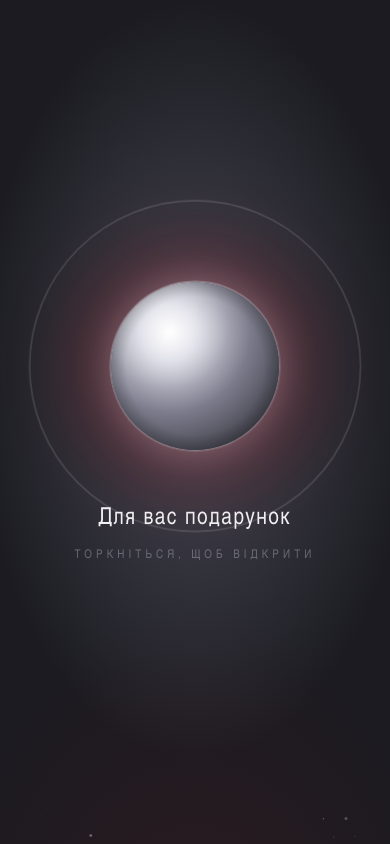
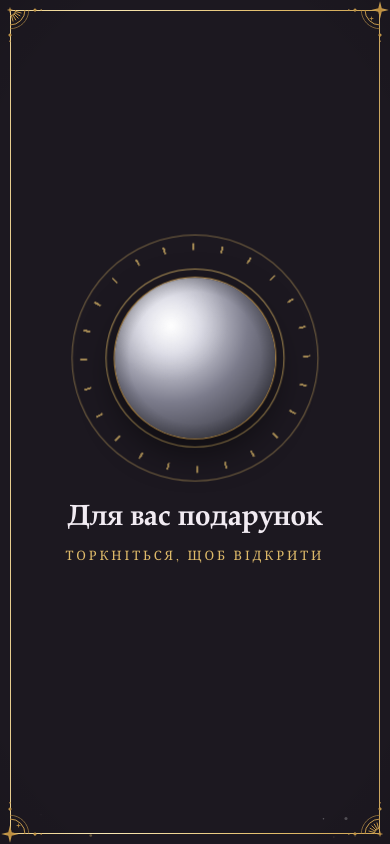
Before and after one commit to ATLANT-Z/damayuta-gift, a plain HTML site: page index.html in a window 390 px wide. Drawn offline with nearby package versions, Linux system fonts and the light colour scheme; animation ran at ten frames a second; a web font is replaced by a local one.

Commit message:
Art deco restyle: gold frame, deco seal, no background glow
Co-Authored-By: Claude Opus 5.5 <noreply@anthropic.com>

```diff
--- a/index.html
+++ b/index.html
@@ -5,7 +5,7 @@
 <meta name="viewport" content="width=device-width, initial-scale=1, viewport-fit=cover">
 <title>Подарунковий сертифікат · Damayuta</title>
 <meta name="description" content="Подарунковий сертифікат на консультацію джйотіш-астролога Damayuta">
-<meta name="theme-color" content="#060608">
+<meta name="theme-color" content="#1c1820">
 
 <meta property="og:type" content="website">
 <meta property="og:title" content="Вам подарунок 🎁">
@@ -19,12 +19,15 @@
 <link rel="preload" as="image" href="back.webp">
 <link rel="preconnect" href="https://fonts.googleapis.com">
 <link rel="preconnect" href="https://fonts.gstatic.com" crossorigin>
-<link href="https://fonts.googleapis.com/css2?family=Oswald:wght@300;500;700&family=Caveat:wght@600&display=swap" rel="stylesheet">
+<link href="https://fonts.googleapis.com/css2?family=Oswald:wght@300;500;700&family=Caveat:wght@600&family=Cormorant+Garamond:wght@500;600&family=Forum&display=swap" rel="stylesheet">
 
 <style>
   :root {
-    --background-deep: #1b1b21;
-    --background-glow: #4a4955;
+    --background-deep: #1c1820;
+    --gold: #b98b3e;
+    --gold-light: #e2bd6b;
+    --gold-highlight: #f9e8b4;
+    --border-inset: clamp(10px, 2vw, 22px);
     --silver-light: #f2f2f6;
     --silver-mid: #a9a9b4;
     --accent-red: #e0101e;
@@ -52,57 +55,49 @@
   .stage-background {
     position: fixed; inset: 0;
     background:
-      radial-gradient(ellipse 75% 60% at 50% 45%, var(--background-glow) 0%, transparent 75%),
-      radial-gradient(ellipse 120% 80% at 50% 120%, #2c1a1e 0%, transparent 60%),
+      radial-gradient(ellipse 120% 95% at 50% 50%, rgba(0,0,0,0) 55%, rgba(0,0,0,.32) 100%),
       var(--background-deep);
   }
 
-  .background-mandala {
-    position: fixed; left: 50%; top: 50%;
-    width: 120vmax; height: 120vmax;
-    margin: -60vmax 0 0 -60vmax;
-    border-radius: 50%;
-    background: var(--seal-image, none) center / cover no-repeat;
-    -webkit-mask-image: radial-gradient(circle, #000 0%, rgba(0,0,0,.5) 35%, transparent 62%);
-            mask-image: radial-gradient(circle, #000 0%, rgba(0,0,0,.5) 35%, transparent 62%);
-    opacity: .05;
-    transition: opacity 2.4s ease;
+  /* ---------- Тонкая золотая рамка ар-деко по краю окна ---------- */
+  .gold-border {
+    position: fixed; inset: var(--border-inset);
+    z-index: 12;
     pointer-events: none;
   }
-  body.is-revealed .background-mandala { opacity: .085; }
+  .gold-border__edge { position: absolute; overflow: hidden; }
+  .gold-border__edge--top, .gold-border__edge--bottom { left: 0; width: 100%; height: 1px; }
+  .gold-border__edge--top { top: 0; }
+  .gold-border__edge--bottom { bottom: 0; }
+  .gold-border__edge--top::before, .gold-border__edge--bottom::before {
+    content: ""; position: absolute; inset: 0 auto 0 0; width: 220%;
+    background-image: linear-gradient(90deg,
+      var(--gold) 0%, var(--gold-light) 30%, var(--gold-highlight) 50%, var(--gold-light) 70%, var(--gold) 100%);
+    animation: gold-border-sheen 9s cubic-bezier(.76, 0, .24, 1) infinite alternate;
+    will-change: transform;
+  }
+  .gold-border__edge--left, .gold-border__edge--right { top: 0; width: 1px; height: 100%; background: var(--gold); }
+  .gold-border__edge--left { left: 0; }
+  .gold-border__edge--right { right: 0; }
+  .gold-border__edge--left::before, .gold-border__edge--right::before {
+    content: ""; position: absolute; inset: 0; background: var(--gold-highlight);
+    animation: gold-border-fade 9s cubic-bezier(.76, 0, .24, 1) infinite alternate;
+    will-change: opacity;
+  }
+  .gold-border__edge--right::before { animation-direction: alternate-reverse; }
+  @keyframes gold-border-sheen { from { transform: none; } to { transform: translateX(-54.55%); } }
+  @keyframes gold-border-fade { from { opacity: 0; } to { opacity: 1; } }
 
-  .light-rays {
-    position: fixed; left: 50%; top: 50%;
-    width: 130vmax; height: 130vmax;
-    margin: -65vmax 0 0 -65vmax;
-    background: repeating-conic-gradient(from 0deg,
-      rgba(255,255,255,0.06) 0deg 3deg,
-      transparent 3deg 12deg);
-    -webkit-mask-image: radial-gradient(circle, #000 0%, transparent 70%);
-            mask-image: radial-gradient(circle, #000 0%, transparent 70%);
-    opacity: 0;
-    will-change: transform;
-    animation: slow-spin 120s linear infinite;
-    transition: opacity 1.6s ease;
-    pointer-events: none;
-  }
-  body.is-revealed .light-rays { opacity: 1; }
-
-  .reveal-glow {
-    position: fixed; left: 50%; top: 50%;
-    width: 120vmin; height: 120vmin;
-    margin: -60vmin 0 0 -60vmin;
-    border-radius: 50%;
-    background: radial-gradient(circle,
-      rgba(255,255,255,.16) 0%, rgba(210,210,230,.08) 30%, rgba(224,16,30,.05) 48%, transparent 68%);
-    opacity: 0; transform: scale(.3);
-    pointer-events: none;
-  }
-  body.is-revealed .reveal-glow {
-    animation: reveal-glow-bloom 1.8s cubic-bezier(.2,.8,.2,1) forwards, reveal-glow-breathe 5s ease-in-out 1.8s infinite;
-  }
-  @keyframes reveal-glow-bloom { 0% { opacity: 0; transform: scale(.3); } 25% { opacity: 1; transform: scale(1.25); } 100% { opacity: .8; transform: scale(1); } }
-  @keyframes reveal-glow-breathe { 0%, 100% { opacity: .8; transform: scale(1); } 50% { opacity: 1; transform: scale(1.06); } }
+  .gold-corner { position: absolute; width: 64px; height: 64px; overflow: visible; }
+  .gold-corner path, .gold-corner circle { vector-effect: non-scaling-stroke; }
+  .gold-corner__line { fill: none; stroke: url(#gold-gradient); stroke-width: 1; }
+  .gold-corner__line--thin { opacity: .6; }
+  .gold-corner__solid { fill: url(#gold-gradient); stroke: none; }
+  .gold-corner--top-left { top: 0; left: 0; }
+  .gold-corner--top-right { top: 0; right: 0; transform: scaleX(-1); }
+  .gold-corner--bottom-right { right: 0; bottom: 0; transform: scale(-1, -1); }
+  .gold-corner--bottom-left { bottom: 0; left: 0; transform: scaleY(-1); }
+  @media (max-width: 600px) { .gold-corner { width: 40px; height: 40px; } }
 
   @keyframes slow-spin { to { transform: rotate(360deg); } }
 
@@ -118,7 +113,7 @@
 
   .card-slot {
     position: relative;
-    width: min(94vw, calc((100vh - 110px) * 1.4196), 1000px);
+    width: min(calc(100vw - 64px), calc((100vh - 120px) * 1.4196), 1000px);
     aspect-ratio: var(--card-ratio);
     touch-action: none;
     cursor: grab;
@@ -126,10 +121,10 @@
   }
   .card-slot.is-grabbing { cursor: grabbing; }
   @supports (height: 100svh) {
-    .card-slot { width: min(94vw, calc((100svh - 110px) * 1.4196), 1000px); }
+    .card-slot { width: min(calc(100vw - 64px), calc((100svh - 120px) * 1.4196), 1000px); }
   }
   @media (max-height: 520px) {
-    .card-slot { width: min(94vw, calc((100vh - 64px) * 1.4196), 1000px); margin-top: 0; }
+    .card-slot { width: min(calc(100vw - 64px), calc((100vh - 84px) * 1.4196), 1000px); margin-top: 0; }
   }
 
   .card-shadow {
@@ -189,7 +184,7 @@
     isolation: isolate;
     background: #050506 center / 100% 100% no-repeat;
     visibility: hidden;
-    box-shadow: 0 0 0 1px rgba(255,255,255,0.12), 0 0 9vmin rgba(255,255,255,0.05);
+    box-shadow: 0 0 0 1px rgba(255,255,255,0.12);
   }
   .card-solid.is-active { visibility: visible; }
 
@@ -253,23 +248,31 @@
   /* ---------- Подсказка ---------- */
   .tap-hint {
     position: fixed; left: 0; right: 0;
-    bottom: max(20px, calc(env(safe-area-inset-bottom) + 10px));
+    bottom: calc(var(--border-inset) + max(16px, env(safe-area-inset-bottom)));
     text-align: center;
-    font-size: 12px; font-weight: 300; letter-spacing: .34em; text-transform: uppercase;
-    color: var(--silver-mid);
+    font-family: "Forum", "Cormorant Garamond", Georgia, serif;
+    font-size: 13px; letter-spacing: .22em; text-transform: uppercase;
+    color: var(--gold-light);
     opacity: 0; transform: translateY(8px);
     transition: opacity 1s ease, transform 1s ease;
     pointer-events: none;
   }
-  body.is-ready .tap-hint { opacity: 1; transform: none; }
-  .tap-hint span { display: inline-block; animation: soft-pulse 2.4s ease-in-out infinite; }
-  @keyframes soft-pulse { 0%,100% { opacity: .45; } 50% { opacity: 1; } }
+  body.is-ready .tap-hint { opacity: .85; transform: none; }
+  .tap-hint span { display: inline-block; animation: soft-pulse 3.2s ease-in-out infinite; }
+  .tap-hint span::before, .tap-hint span::after {
+    content: ""; display: inline-block;
+    width: 5px; height: 5px; margin: 0 14px;
+    background: var(--gold-light);
+    transform: rotate(45deg);
+    vertical-align: .2em;
+  }
+  @keyframes soft-pulse { 0%,100% { opacity: .6; } 50% { opacity: 1; } }
 
-  /* ---------- Экран-«печать» (гача-открытие) ---------- */
+  /* ---------- Экран-«печать» ---------- */
   .gift-gate {
     position: fixed; inset: 0;
     display: flex; flex-direction: column; align-items: center; justify-content: center;
-    gap: 46px;
+    gap: 64px;
     z-index: 10;
     cursor: pointer;
     outline: none;
@@ -279,24 +282,30 @@
 
   .gift-seal-wrap {
     position: relative;
-    width: 168px; height: 168px;
-    animation: gift-seal-breathe 2.6s ease-in-out infinite;
+    width: 156px; height: 156px;
+    animation: gift-seal-breathe 3.2s ease-in-out infinite;
   }
-  .gift-seal-halo {
-    position: absolute; inset: -55%;
+  /* веер лучей ар-деко вокруг печати и две тонкие окружности */
+  .gift-seal-rays {
+    position: absolute; inset: -34px;
     border-radius: 50%;
-    background: radial-gradient(circle, rgba(255,255,255,.22) 0%, rgba(224,16,30,.12) 35%, transparent 65%);
-    animation: soft-pulse 2.6s ease-in-out infinite;
+    background: repeating-conic-gradient(from -1.5deg, var(--gold-light) 0deg 1deg, transparent 1deg 15deg);
+    -webkit-mask-image: radial-gradient(circle, transparent 0 66%, #000 66.5% 92%, transparent 92.5%);
+            mask-image: radial-gradient(circle, transparent 0 66%, #000 66.5% 92%, transparent 92.5%);
+    opacity: .7;
   }
+  .gift-seal-ring {
+    position: absolute; border-radius: 50%;
+    border: 1px solid var(--gold-light);
+  }
+  .gift-seal-ring--inner { inset: -9px; opacity: .75; }
+  .gift-seal-ring--outer { inset: -42px; opacity: .45; }
   .gift-seal {
     position: absolute; inset: 0;
     border-radius: 50%;
     overflow: hidden;
     background: radial-gradient(circle at 35% 30%, #fff 0%, #d9d9e4 18%, #7c7c8c 50%, #1d1d24 100%);
-    box-shadow:
-      0 0 0 1px rgba(255,255,255,.35),
-      0 0 40px rgba(255,255,255,.3),
-      0 0 110px rgba(224,16,30,.3);
+    box-shadow: 0 0 0 1px var(--gold), 0 14px 34px rgba(0,0,0,.5);
   }
   .gift-seal-art {
     position: absolute; inset: 0;
@@ -308,31 +317,30 @@
   .gift-seal.has-art .gift-seal-art { opacity: 1; }
   .gift-seal::after {
     content: ""; position: absolute; inset: 0; border-radius: 50%;
-    background: radial-gradient(circle at 34% 28%, rgba(255,255,255,.45) 0%, transparent 38%),
-                radial-gradient(circle, transparent 58%, rgba(0,0,0,.65) 100%);
+    background: radial-gradient(circle at 34% 28%, rgba(255,255,255,.35) 0%, transparent 38%),
+                radial-gradient(circle, transparent 58%, rgba(0,0,0,.6) 100%);
   }
-  .gift-seal-ring {
-    position: absolute; inset: -16px; border-radius: 50%;
-    border: 1px solid rgba(255,255,255,.35);
-    animation: gift-seal-ring 2.6s ease-out infinite;
-  }
-  .gift-seal-ring + .gift-seal-ring { animation-delay: 1.3s; }
-  @keyframes gift-seal-breathe { 0%,100% { transform: scale(1); } 50% { transform: scale(1.06); } }
-  @keyframes gift-seal-ring { from { transform: scale(.85); opacity: 1; } to { transform: scale(2.2); opacity: 0; } }
+  @keyframes gift-seal-breathe { 0%,100% { transform: scale(1); } 50% { transform: scale(1.03); } }
 
   .gift-gate.is-charging .gift-seal-wrap { animation: gift-seal-charge .78s cubic-bezier(.55, 0, .9, .35) forwards; }
-  .gift-gate.is-charging .gift-seal-ring { animation-duration: .5s; }
   @keyframes gift-seal-charge {
     0%   { transform: scale(1); filter: brightness(1); }
-    70%  { transform: scale(.7); filter: brightness(1.8); }
-    100% { transform: scale(2.6); filter: brightness(7); opacity: 0; }
+    70%  { transform: scale(.75); filter: brightness(1.6); }
+    100% { transform: scale(2.4); filter: brightness(5); opacity: 0; }
   }
 
-  .gift-gate-caption { text-align: center; padding: 0 20px; transition: opacity .25s ease; }
-  .gift-gate-title { font-size: clamp(22px, 6vw, 28px); font-weight: 500; letter-spacing: .06em; }
+  .gift-gate-caption { text-align: center; padding: 0 28px; transition: opacity .25s ease; }
+  .gift-gate-title {
+    font-family: "Cormorant Garamond", Garamond, Georgia, serif;
+    font-size: clamp(28px, 7.5vw, 40px); font-weight: 600; line-height: 1.1; letter-spacing: .01em;
+    color: #f1ebf2;
+  }
   .gift-gate-subtitle {
-    margin-top: 10px; font-size: 12px; font-weight: 300; letter-spacing: .34em; text-transform: uppercase;
-    color: var(--silver-mid); animation: soft-pulse 2.4s ease-in-out infinite;
+    margin-top: 14px;
+    font-family: "Forum", "Cormorant Garamond", Georgia, serif;
+    font-size: 13px; letter-spacing: .22em; text-transform: uppercase;
+    color: var(--gold-light);
+    animation: soft-pulse 3.2s ease-in-out infinite;
   }
   .gift-gate.is-charging .gift-gate-caption { opacity: 0; }
 
@@ -340,39 +348,54 @@
     position: fixed; left: 50%; top: 50%;
     width: 40vmin; height: 40vmin; margin: -20vmin 0 0 -20vmin;
     border-radius: 50%;
-    border: 2px solid rgba(255,255,255,.95);
-    box-shadow: 0 0 30px rgba(255,255,255,.6), inset 0 0 30px rgba(255,255,255,.35);
+    border: 1px solid var(--gold-highlight);
     opacity: 0; pointer-events: none; z-index: 16;
   }
-  .shockwave--red { border-color: rgba(255,60,70,.85); box-shadow: 0 0 40px rgba(224,16,30,.5); }
-  .shockwave.is-active { animation: shockwave-expand 1.1s cubic-bezier(.15, .7, .3, 1) forwards; }
-  .shockwave--red.is-active { animation-delay: .12s; animation-duration: 1.4s; }
+  .shockwave.is-active { animation: shockwave-expand 1.2s cubic-bezier(.15, .7, .3, 1) forwards; }
   @keyframes shockwave-expand {
     0%   { transform: scale(.08); opacity: 1; }
-    100% { transform: scale(4.8); opacity: 0; }
+    100% { transform: scale(4.2); opacity: 0; }
   }
 
   .screen-flash {
     position: fixed; inset: 0; z-index: 20; pointer-events: none;
-    background: radial-gradient(circle, #fff 0%, #fff 25%, rgba(255,255,255,0) 78%);
+    background: radial-gradient(circle, #fffaf0 0%, #fffaf0 22%, rgba(255,250,240,0) 75%);
     opacity: 0;
   }
-  .screen-flash.is-flashing { animation: screen-flash-burst 1s ease-out; }
-  @keyframes screen-flash-burst { 0% { opacity: 0; } 10% { opacity: 1; } 100% { opacity: 0; } }
+  .screen-flash.is-flashing { animation: screen-flash-burst .9s ease-out; }
+  @keyframes screen-flash-burst { 0% { opacity: 0; } 10% { opacity: .9; } 100% { opacity: 0; } }
 
   .visually-hidden { position: absolute; width: 1px; height: 1px; overflow: hidden; clip: rect(0 0 0 0); }
 
   @media (prefers-reduced-motion: reduce) {
-    .card-float, .light-rays, .background-mandala, .gift-seal-wrap, .gift-seal-art, .gift-seal-ring,
-    .reveal-glow { animation: none !important; }
+    .card-float, .gift-seal-wrap, .gift-seal-art,
+    .gold-border__edge--top::before, .gold-border__edge--bottom::before,
+    .gold-border__edge--left::before, .gold-border__edge--right::before { animation: none !important; }
   }
 </style>
 </head>
 <body>
+  <svg width="0" height="0" style="position:absolute" aria-hidden="true">
+    <defs>
+      <linearGradient id="gold-gradient" x1="0" y1="0" x2="1" y2="1">
+        <stop offset="0" stop-color="#e2bd6b"/><stop offset=".5" stop-color="#b98b3e"/><stop offset="1" stop-color="#e2bd6b"/>
+      </linearGradient>
+    </defs>
+  </svg>
+
   <div class="stage-background"></div>
-  <div class="background-mandala"></div>
-  <div class="light-rays"></div>
-  <div class="reveal-glow"></div>
+
+  <!-- Тонкая золотая рамка: ар-деко в верхнем левом и нижнем правом углах, звёзды в двух других -->
+  <div class="gold-border" aria-hidden="true">
+    <span class="gold-border__edge gold-border__edge--top"></span>
+    <span class="gold-border__edge gold-border__edge--right"></span>
+    <span class="gold-border__edge gold-border__edge--bottom"></span>
+    <span class="gold-border__edge gold-border__edge--left"></span>
+    <svg class="gold-corner gold-corner--top-left" viewBox="0 0 64 64"><path class="gold-corner__line" d="M24 0A24 24 0 0 1 0 24"/><path class="gold-corner__line gold-corner__line--thin" d="M30 0A30 30 0 0 1 0 30"/><path class="gold-corner__solid" d="M40 -3L43 0L40 3L37 0Z"/><path class="gold-corner__solid" d="M-3 40L0 43L3 40L0 37Z"/><circle class="gold-corner__solid" cx="50" cy="0" r="1.3"/><circle class="gold-corner__solid" cx="0" cy="50" r="1.3"/><path class="gold-corner__line" d="M8.69 2.33L18.35 4.92M7.79 4.5L16.45 9.5M6.36 6.36L13.44 13.44M4.5 7.79L9.5 16.45M2.33 8.69L4.92 18.35"/><path class="gold-corner__line" d="M9 0A9 9 0 0 1 0 9"/><path class="gold-corner__solid" d="M0 -5L1.2 -1.2L5 0L1.2 1.2L0 5L-1.2 1.2L-5 0L-1.2 -1.2Z"/></svg>
+    <svg class="gold-corner gold-corner--top-right" viewBox="0 0 64 64"><path class="gold-corner__line" d="M24 0A24 24 0 0 1 0 24"/><path class="gold-corner__line gold-corner__line--thin" d="M30 0A30 30 0 0 1 0 30"/><path class="gold-corner__solid" d="M40 -3L43 0L40 3L37 0Z"/><path class="gold-corner__solid" d="M-3 40L0 43L3 40L0 37Z"/><circle class="gold-corner__solid" cx="50" cy="0" r="1.3"/><circle class="gold-corner__solid" cx="0" cy="50" r="1.3"/><path class="gold-corner__solid" d="M0 -14L2.8 -2.8L14 0L2.8 2.8L0 14L-2.8 2.8L-14 0L-2.8 -2.8Z"/><path class="gold-corner__solid" d="M13.5 9.5L14.3 12.7L17.5 13.5L14.3 14.3L13.5 17.5L12.7 14.3L9.5 13.5L12.7 12.7Z"/></svg>
+    <svg class="gold-corner gold-corner--bottom-right" viewBox="0 0 64 64"><path class="gold-corner__line" d="M24 0A24 24 0 0 1 0 24"/><path class="gold-corner__line gold-corner__line--thin" d="M30 0A30 30 0 0 1 0 30"/><path class="gold-corner__solid" d="M40 -3L43 0L40 3L37 0Z"/><path class="gold-corner__solid" d="M-3 40L0 43L3 40L0 37Z"/><circle class="gold-corner__solid" cx="50" cy="0" r="1.3"/><circle class="gold-corner__solid" cx="0" cy="50" r="1.3"/><path class="gold-corner__line" d="M8.69 2.33L18.35 4.92M7.79 4.5L16.45 9.5M6.36 6.36L13.44 13.44M4.5 7.79L9.5 16.45M2.33 8.69L4.92 18.35"/><path class="gold-corner__line" d="M9 0A9 9 0 0 1 0 9"/><path class="gold-corner__solid" d="M0 -5L1.2 -1.2L5 0L1.2 1.2L0 5L-1.2 1.2L-5 0L-1.2 -1.2Z"/></svg>
+    <svg class="gold-corner gold-corner--bottom-left" viewBox="0 0 64 64"><path class="gold-corner__line" d="M24 0A24 24 0 0 1 0 24"/><path class="gold-corner__line gold-corner__line--thin" d="M30 0A30 30 0 0 1 0 30"/><path class="gold-corner__solid" d="M40 -3L43 0L40 3L37 0Z"/><path class="gold-corner__solid" d="M-3 40L0 43L3 40L0 37Z"/><circle class="gold-corner__solid" cx="50" cy="0" r="1.3"/><circle class="gold-corner__solid" cx="0" cy="50" r="1.3"/><path class="gold-corner__solid" d="M0 -14L2.8 -2.8L14 0L2.8 2.8L0 14L-2.8 2.8L-14 0L-2.8 -2.8Z"/><path class="gold-corner__solid" d="M13.5 9.5L14.3 12.7L17.5 13.5L14.3 14.3L13.5 17.5L12.7 14.3L9.5 13.5L12.7 12.7Z"/></svg>
+  </div>
 
   <main class="card-stage">
     <div class="card-slot" id="card-slot" role="button" tabindex="0" aria-label="Перегорнути сертифікат">
@@ -406,9 +429,9 @@
 
   <div class="gift-gate" id="gift-gate" role="button" tabindex="0" aria-label="Відкрити подарунок">
     <div class="gift-seal-wrap" id="gift-seal-wrap">
-      <div class="gift-seal-halo"></div>
-      <div class="gift-seal-ring"></div>
-      <div class="gift-seal-ring"></div>
+      <div class="gift-seal-ring gift-seal-ring--outer"></div>
+      <div class="gift-seal-rays"></div>
+      <div class="gift-seal-ring gift-seal-ring--inner"></div>
       <div class="gift-seal" id="gift-seal"><div class="gift-seal-art" id="gift-seal-art"></div></div>
     </div>
     <div class="gift-gate-caption">
@@ -418,7 +441,6 @@
   </div>
 
   <div class="shockwave" id="shockwave"></div>
-  <div class="shockwave shockwave--red" id="shockwave-red"></div>
   <div class="screen-flash" id="screen-flash"></div>
 
 <script>
@@ -607,7 +629,7 @@
 
   function pickSparkleColor() {
     const roll = Math.random();
-    return roll < 0.16 ? "255,70,80" : roll < 0.3 ? "200,215,255" : "255,255,255";
+    return roll < 0.25 ? "249,232,180" : roll < 0.4 ? "226,189,107" : "255,255,255";
   }
 
   function createAmbientSparkle() {
@@ -1107,7 +1129,7 @@
   const giftSealWrap = document.getElementById("gift-seal-wrap");
   const giftSealArt = document.getElementById("gift-seal-art");
   const screenFlash = document.getElementById("screen-flash");
-  const shockwaves = [document.getElementById("shockwave"), document.getElementById("shockwave-red")];
+  const shockwaves = [document.getElementById("shockwave")];
   let isGiftOpened = false;
 
   async function openGift() {
```
Also changed, not shown: 1 other file.
